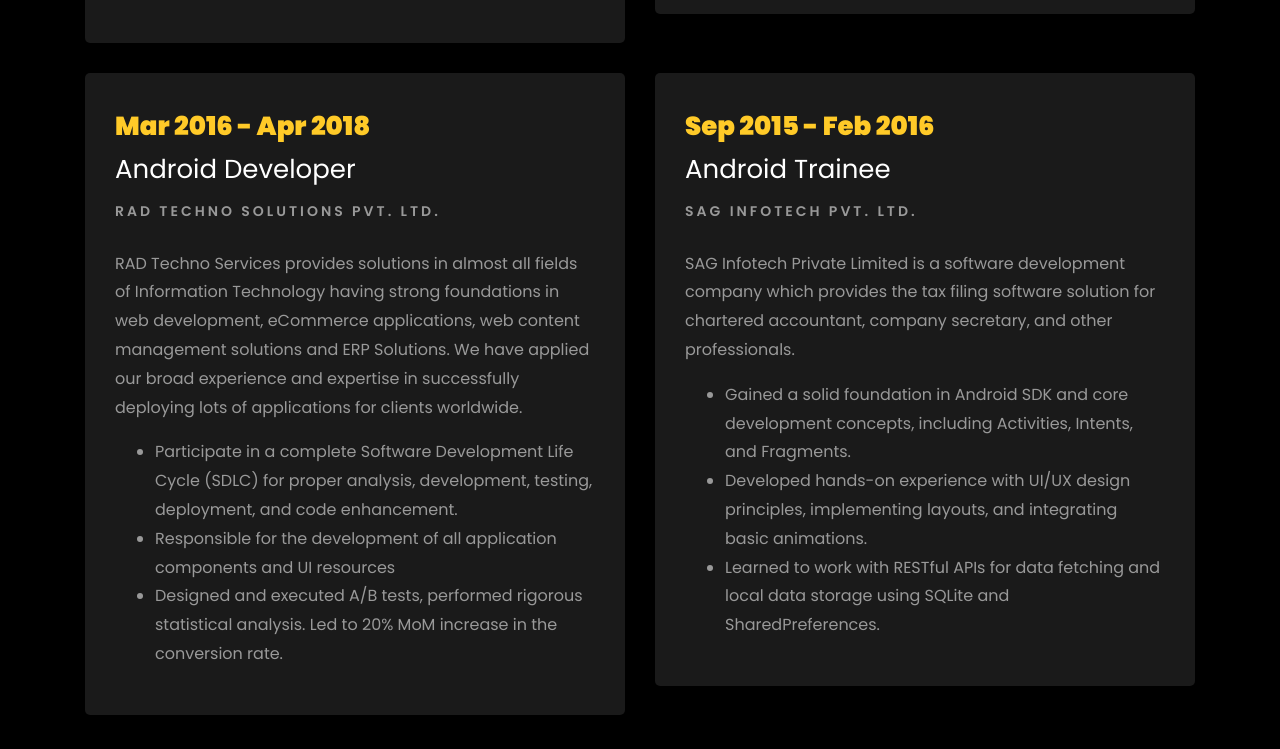
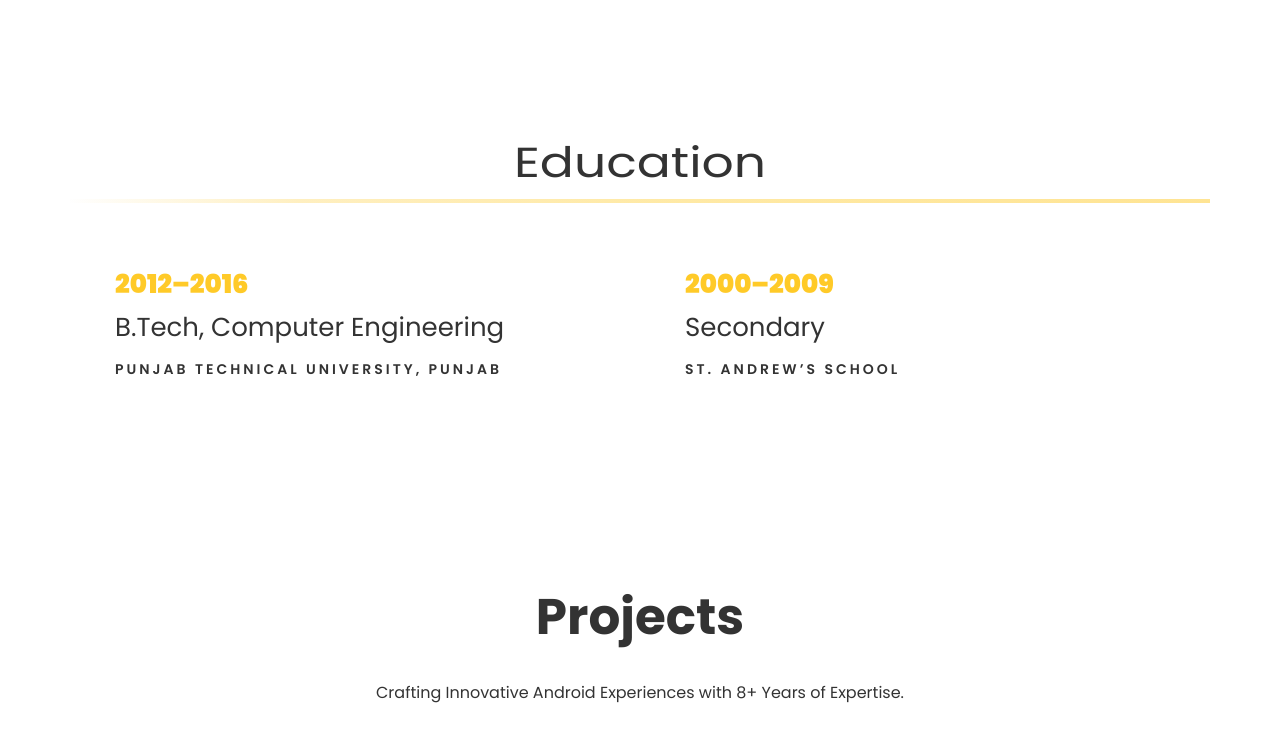
Before and after one commit to mohammad-asif-zafar/mohammad-asif-zafar.github.io, a plain HTML site: page index.html in a window 1280 px wide. Shown: the part 3652-4401 px from the top of the page. Drawn offline with Linux system fonts and the light colour scheme; animation ran at ten frames a second; files whose address does not match are found by name.

Commit message:
second changes
second changes

```diff
--- a/index.html
+++ b/index.html
@@ -414,49 +414,6 @@
 
 				</div>
 			</div>
-			<div class="row">
-				<div class="col-md-6">
-					<div class="resume-wrap ftco-animate">
-						<span class="date">Mar 2016 - Apr 2018</span>
-						<h2>Android Developer</h2>
-						<span class="position">RAD Techno Solutions Pvt. Ltd.</span>
-						<p class="mt-4">RAD Techno Services provides solutions in almost all fields of Information
-							Technology having strong foundations in web development, eCommerce applications, web content
-							management solutions and ERP Solutions. We have applied our broad experience and expertise
-							in successfully deploying lots of applications for clients worldwide.
-						<ul>
-							<li>Participate in a complete Software Development Life Cycle (SDLC) for proper analysis,
-								development, testing, deployment, and code enhancement.</li>
-							<li>Responsible for the development of all application components and UI resources</li>
-							<li>Designed and executed A/B tests, performed rigorous statistical analysis. Led to 20% MoM
-								increase in the conversion rate.</li>
-						</ul>
-						</p>
-					</div>
-
-				</div>
-
-				<div class="col-md-6">
-					<div class="resume-wrap ftco-animate">
-						<span class="date">Sep 2015 - Feb 2016</span>
-						<h2>Android Trainee</h2>
-						<span class="position">SAG InfoTech Pvt. Ltd.</span>
-						<p class="mt-4">SAG Infotech Private Limited is a software development company which provides
-							the tax filing software solution for chartered accountant, company secretary, and other
-							professionals.
-						<ul>
-							<li>Gained a solid foundation in Android SDK and core development concepts, including
-								Activities, Intents, and Fragments.</li>
-							<li>Developed hands-on experience with UI/UX design principles, implementing layouts, and
-								integrating basic animations.</li>
-							<li>Learned to work with RESTful APIs for data fetching and local data storage using SQLite
-								and SharedPreferences.</li>
-						</ul>
-						</p>
-					</div>
-
-				</div>
-			</div>
 
 			<br>
 			<br>
```
Also changed, not shown: css/style.css.
